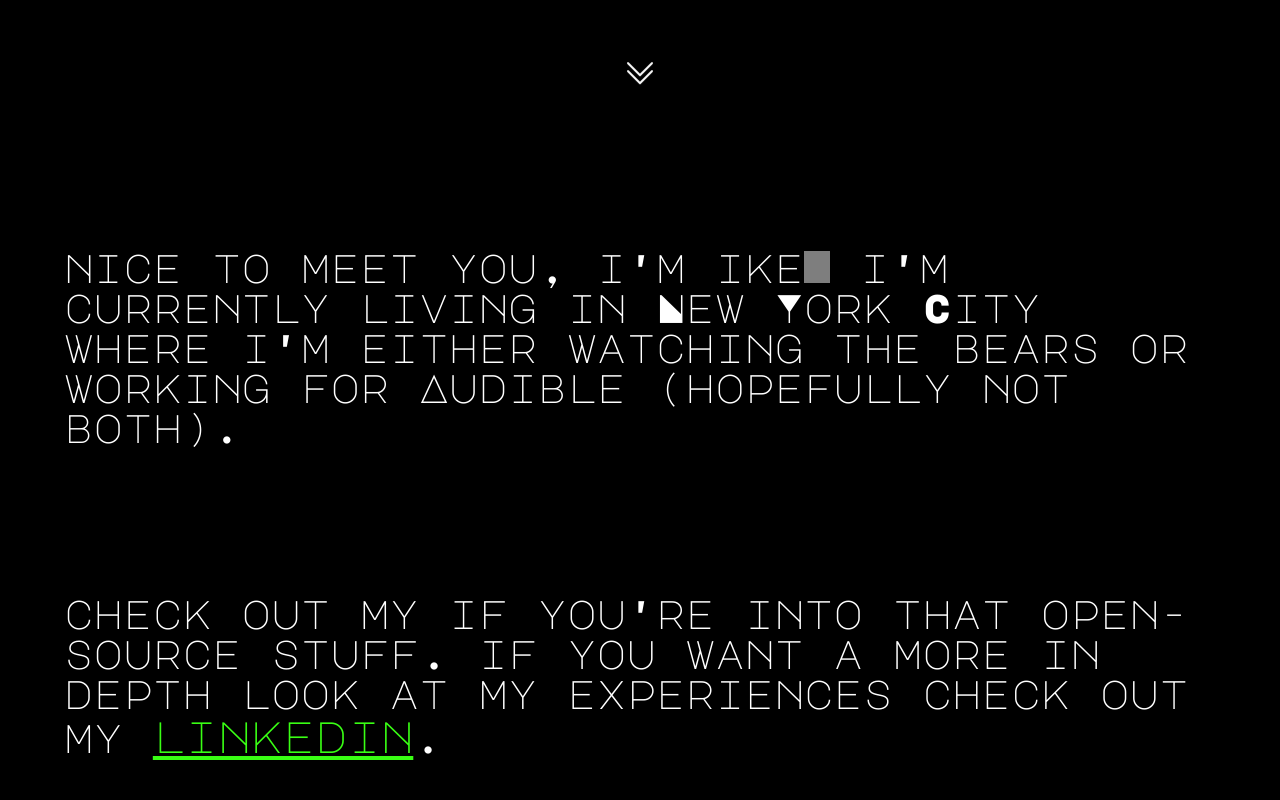
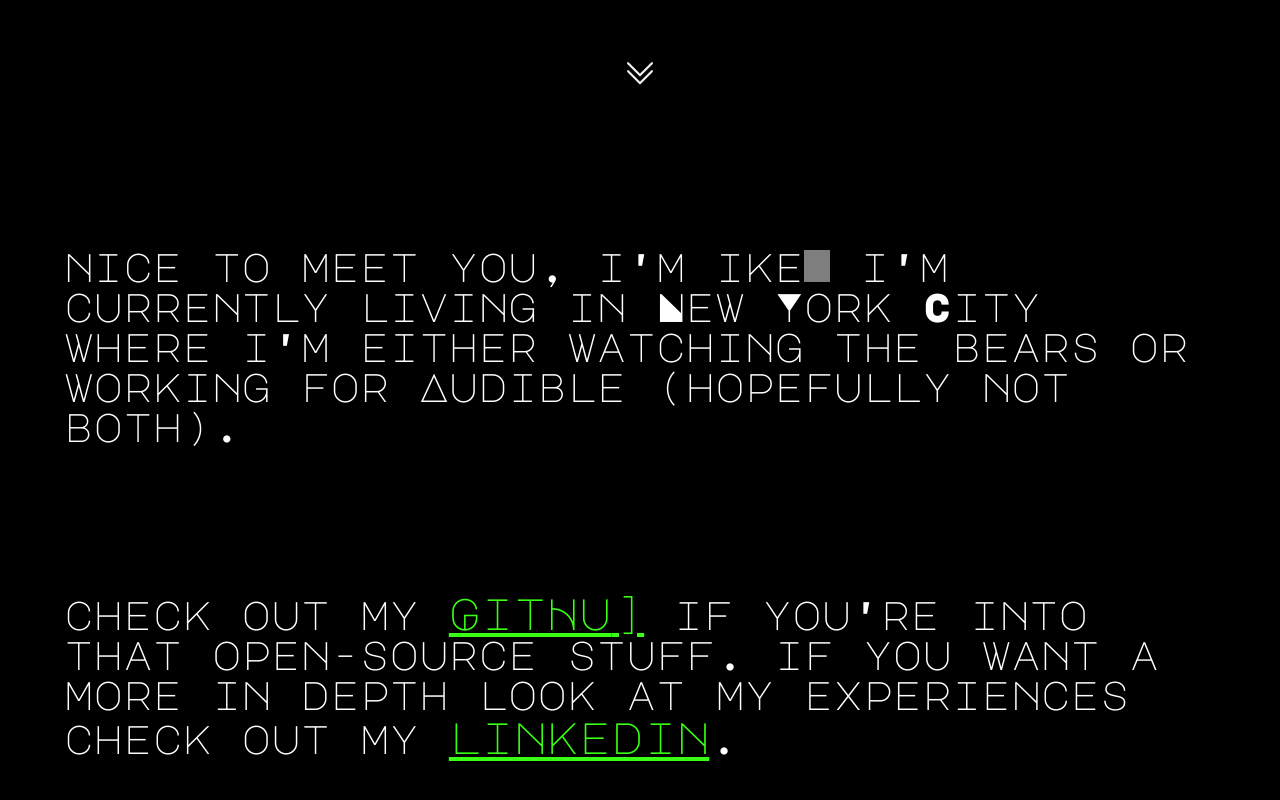
Before and after one commit to IkeLyons/IkeLyons.github.io, a React (Create React App) app: page / in a window 1280 px wide. Shown: the part 698-1498 px from the top of the page. Built offline with nearby package versions, Linux system fonts and the light colour scheme.

Commit message:
Re-enable github link

```diff
--- a/src/Components/CrypticLink.js
+++ b/src/Components/CrypticLink.js
@@ -3,9 +3,8 @@
 import "./CrypticLink.css"
 import CrypticChar from './CrypticChar.js';
 
-const timeout = 300;
-
-function CrypticLink({link, text}){
+// TODO: display all cryptic chars on hover?
+function CrypticLink({link, text, timeout}){
     const [isVisible, setIsVisible] = useState(false);
     const [index, setIndex] = useState(0);
     const [numChars, setNumChars] = useState(text.length);
--- a/src/Pages/Bio.js
+++ b/src/Pages/Bio.js
@@ -12,9 +12,9 @@
       </div>
       <div className="linkText">
         check out my{" "}
-        {/* <CrypticLink link="https://github.com/IkeLyons" text="GitHub"/>{" "} */}
+        <CrypticLink link="https://github.com/IkeLyons" text="GitHub" timeout="500" />{" "}
         if you're into that open-source stuff. if you want a more in depth look at my experiences check out my{" "}
-        <CrypticLink link="https://www.linkedin.com/in/ikelyons/" text="linkedin"/>
+        <CrypticLink link="https://www.linkedin.com/in/ikelyons/" text="linkedin" timeout="300"/>
         .
       </div>
     </div>
```
